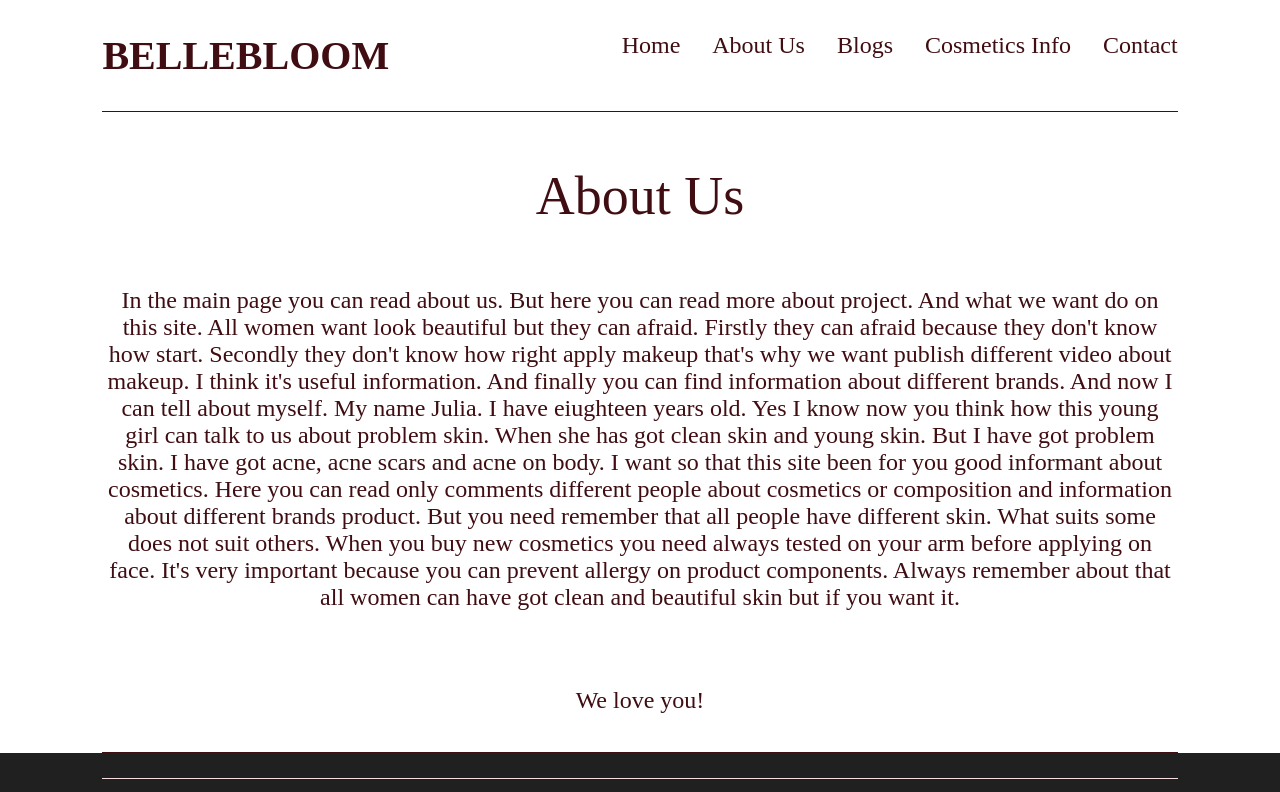
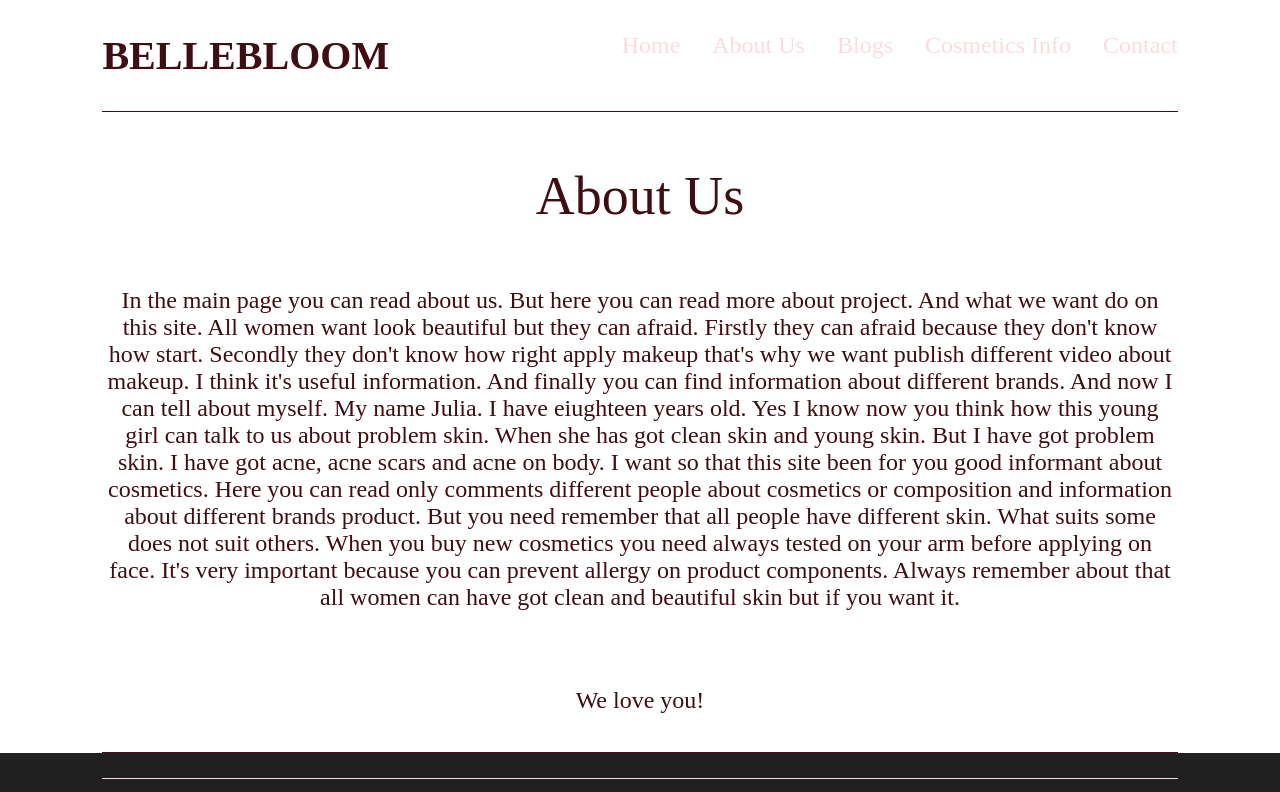
Before and after one commit to fikiivanov/BelleBloom, a Next.js app in the folder bellebloom/: page /about in a window 1280 px wide. Shown: the top 792 px of the page. Built offline with nearby package versions, Linux system fonts and the light colour scheme.

Commit message:
fix nav links

```diff
--- a/bellebloom/src/app/components/Header/NavbarDesc.jsx
+++ b/bellebloom/src/app/components/Header/NavbarDesc.jsx
@@ -22,19 +22,19 @@ const NavbarDesc = () => {
           </li>
 
           <li>
-            <Link href={"about"}>About Us</Link>
+            <Link href={"/about"}>About Us</Link>
           </li>
 
           <li>
-            <Link href={"blogs"}>Blogs</Link>
+            <Link href={"/blogs"}>Blogs</Link>
           </li>
 
           <li>
-            <Link href={"products"}>Cosmetics Info</Link>
+            <Link href={"/products"}>Cosmetics Info</Link>
           </li>
 
           <li>
-            <Link href={"contact"}>Contact </Link>
+            <Link href={"/contact"}>Contact </Link>
           </li>
         </ul>
       </nav>
--- a/bellebloom/src/app/components/Header/style.scss
+++ b/bellebloom/src/app/components/Header/style.scss
@@ -5,6 +5,7 @@
   color: $primary-color;
   width: 100%;
   padding: 2rem 0rem;
+
 
   .header__inner {
     display: flex;
@@ -20,6 +21,26 @@
       height: 100%;
       justify-content: center;
       align-items: center;
+
+      a {
+        color: $primary-color;
+        position: relative;
+        text-decoration: none;
+        transition: border-bottom 0.3s ease;
+      }
+      a::after {
+        content: "";
+        position: absolute;
+        background-color: $primary-color;
+        height: 3px;
+        width: 0;
+        left: 0;
+        bottom: -10px;
+        transition: width 0.3s ease;
+      }
+       a:hover::after {
+        width: 100%;
+      }
     }
   }
 
@@ -59,9 +80,23 @@
     justify-content: center;
     align-items: center;
 
-    a {
-      color: $main-color;
-    }
+
+      a::after {
+        content: "";
+        position: absolute;
+        background-color: $main-color;
+        height: 3px;
+        width: 0;
+        left: 0;
+        bottom: -10px;
+        transition: width 0.3s ease;
+      }
+       a:hover::after {
+        width: 100%;
+      }
+
+
+
   }
 
   .header__menu {
@@ -160,6 +195,22 @@
           font-size: calc(var(--font-size) + 6px);
           color: $primary-color;
           text-transform: uppercase;
+          position: relative;
+          text-decoration: none;
+          transition: border-bottom 0.3s ease;
+        }
+         a::after {
+          content: "";
+          position: absolute;
+          background-color: $primary-color;
+          height: 3px;
+          width: 0;
+          left: 0;
+          bottom: -10px;
+          transition: width 0.3s ease;
+        }
+         a:hover::after {
+          width: 100%;
         }
       }
     }
```
